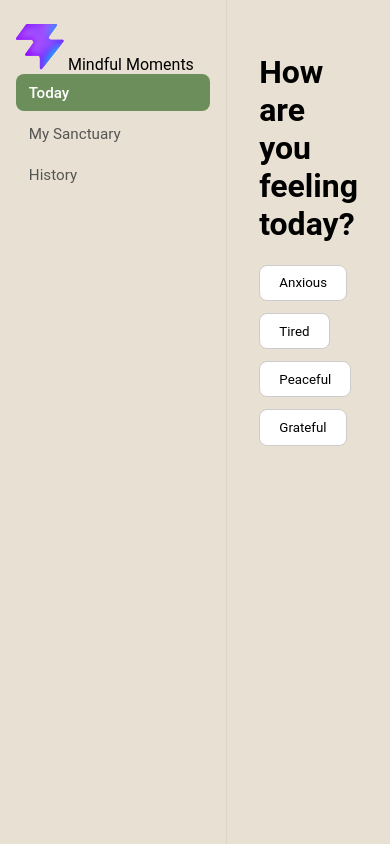
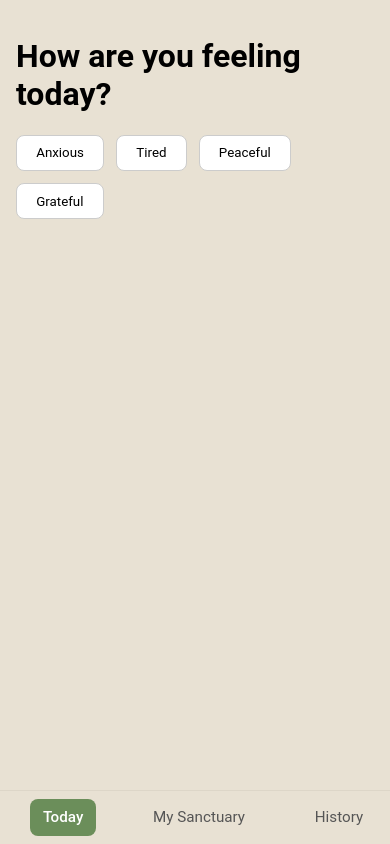
Before and after one commit to ayoadeyera/mindful-moments, a website built with Vite: page index.html in a window 390 px wide. Built offline with nearby package versions, Linux system fonts and the light colour scheme; no server answers.

Commit message:
Add responsive styles for mobile layout: adjust sidebar, navigation, and content for better usability on small screens

```diff
--- a/src/css/style.css
+++ b/src/css/style.css
@@ -248,3 +248,41 @@ body {
   border-color: var(--color-sage);
   font-weight: 500;
 }
+
+@media (max-width: 640px) {
+  #app {
+    flex-direction: column;
+  }
+
+  .sidebar {
+    order: 2;
+    width: 100%;
+    border-right: none;
+    border-top: 1px solid #ddd6c8;
+    padding: 0.5rem;
+    display: flex;
+    align-items: center;
+    justify-content: center;
+  }
+
+  .brand {
+    display: none;
+  }
+
+  .nav {
+    display: flex;
+    justify-content: space-around;
+    width: 100%;
+  }
+
+  .nav-item {
+    width: auto;
+    text-align: center;
+    margin-bottom: 0;
+  }
+
+  .content {
+    order: 1;
+    padding: 1rem;
+  }
+}
```
